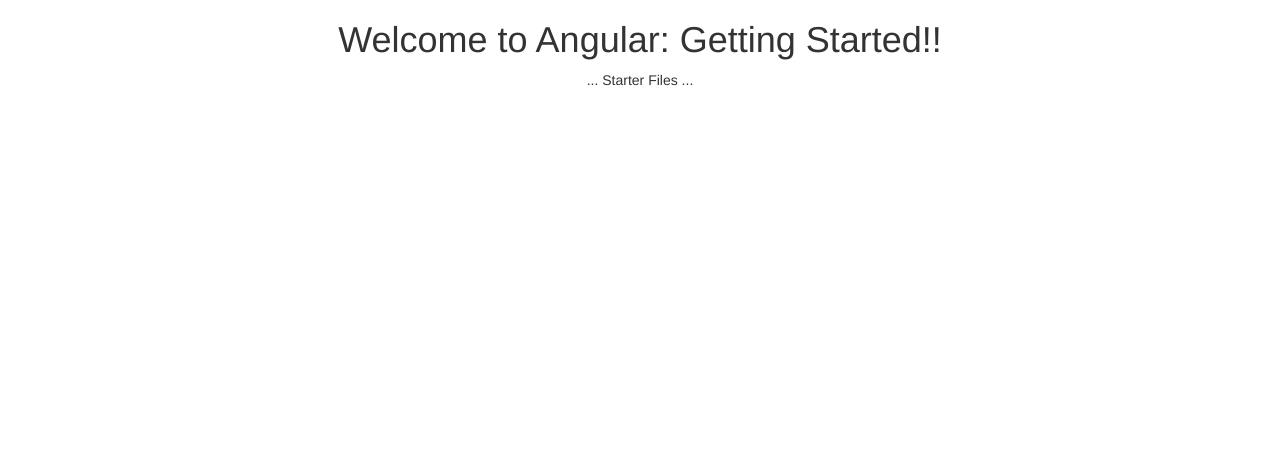
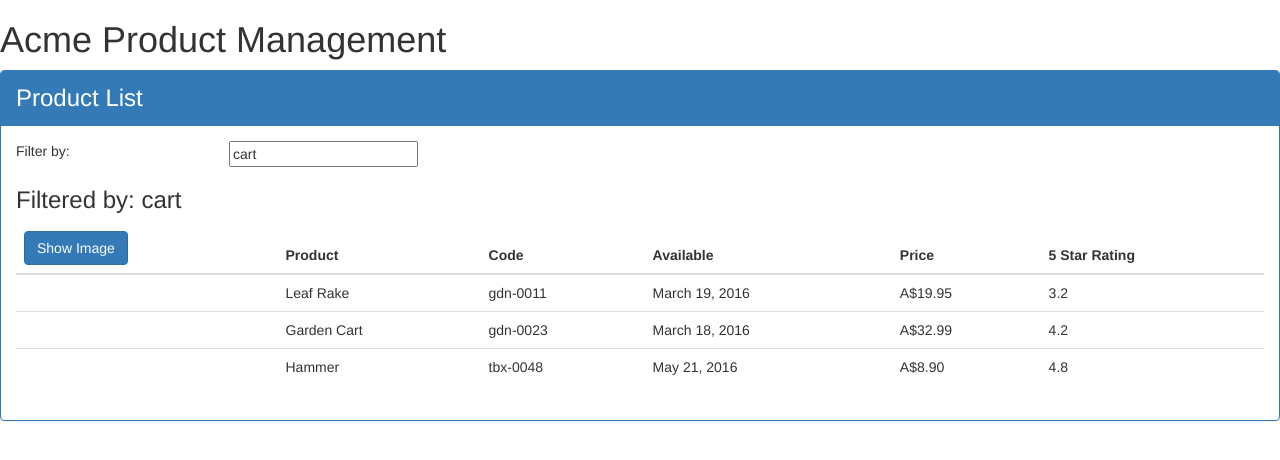
Before and after one commit to cserkaran/ProductCatalogAngularApp, an Angular app in the folder APM/: page / in a window 1280 px wide. Shown: the top 460 px of the page. Built offline with nearby package versions, Linux system fonts and the light colour scheme.

Commit message:
Covered upto module 6

```diff
--- a/APM/src/app/app.component.ts
+++ b/APM/src/app/app.component.ts
@@ -1,10 +1,14 @@
-import { Component } from '@angular/core';
+import { Component } from "@angular/core";
 
 @Component({
-  selector: 'pm-root',
-  templateUrl: './app.component.html',
-  styleUrls: ['./app.component.css']
+  selector :  'pm-root',
+  template : `
+    <div>
+      <h1>{{pageTitle}}</h1>
+        <pm-products></pm-products>
+    </div>
+  `
 })
-export class AppComponent {
-  title = 'Angular: Getting Started';
+export class AppComponent{
+  pageTitle : string  = 'Acme Product Management';
 }
--- /dev/null
+++ b/APM/src/app/products/product-list.component.html
@@ -0,0 +1,54 @@
+<div class='panel panel-primary'>
+    <div class='panel-heading'>
+        {{pageTitle}}
+    </div>
+    <div class='panel-body'>
+        <div class='row'>
+            <div class="col-md-2">Filter by:</div>
+            <div class="col-md-4">
+                <input type="text"
+                [(ngModel)] = 'listFilter'/>
+            </div>
+        </div>
+        <div class="row">
+            <div class="col-md-6">
+                <h3>Filtered by: {{listFilter}}</h3>
+            </div>
+        </div>
+        <div class='table-responsive'>
+            <table class='table'
+               *ngIf='products && products.length > 0' >
+                <thead>
+                    <tr>
+                        <th>
+                            <button class='btn btn-primary'
+                                (click) = 'toggleImage()'>
+                                {{showImage ? 'Hide' : 'Show'}} Image
+                            </button>
+                        </th>
+                        <th>Product</th>
+                        <th>Code</th>
+                        <th>Available</th>
+                        <th>Price</th>
+                        <th>5 Star Rating</th>
+                    </tr>
+                </thead>
+                <tbody>
+                   <tr *ngFor='let product of products'>
+                       <td>
+                           <img *ngIf='showImage' [src]='product.imageUrl'
+                           [title] = 'product.productName'
+                           [style.width.px] = 'imageWidth'
+                           [style.margin.px] = 'imageMargin'/>
+                       </td>
+                       <td>{{ product.productName }}</td>
+                       <td>{{ product.productCode | lowercase }}</td>
+                       <td>{{ product.releaseDate }}</td>
+                       <td>{{ product.price | currency:'AUD' : true:'1.2-2' }}</td>
+                       <td>{{ product.starRating }}</td>
+                   </tr>
+                </tbody>
+            </table>
+        </div>
+    </div>
+</div>
--- /dev/null
+++ b/APM/src/app/products/product-list.component.ts
@@ -0,0 +1,53 @@
+import { Component } from "@angular/core";
+
+@Component({
+    selector:"pm-products",
+    templateUrl:"./product-list.component.html"
+})
+
+export class ProductListComponent{
+
+ pageTitle : string = 'Product List';
+ imageWidth : number = 50;
+ imageMargin : number = 2;
+ showImage : boolean = false;
+ listFilter : string='cart';
+
+ products : any[] =
+ [
+    {
+        "productId": 1,
+        "productName": "Leaf Rake",
+        "productCode": "GDN-0011",
+        "releaseDate": "March 19, 2016",
+        "description": "Leaf rake with 48-inch wooden handle.",
+        "price": 19.95,
+        "starRating": 3.2,
+        "imageUrl": "http://openclipart.org/image/300px/svg_to_png/26215/Anonymous_Leaf_Rake.png"
+    },
+    {
+        "productId": 2,
+        "productName": "Garden Cart",
+        "productCode": "GDN-0023",
+        "releaseDate": "March 18, 2016",
+        "description": "15 gallon capacity rolling garden cart",
+        "price": 32.99,
+        "starRating": 4.2,
+        "imageUrl": "http://openclipart.org/image/300px/svg_to_png/58471/garden_cart.png"
+    },
+    {
+        "productId": 5,
+        "productName": "Hammer",
+        "productCode": "TBX-0048",
+        "releaseDate": "May 21, 2016",
+        "description": "Curved claw steel hammer",
+        "price": 8.9,
+        "starRating": 4.8,
+        "imageUrl": "http://openclipart.org/image/300px/svg_to_png/73/rejon_Hammer.png"
+    }
+ ];
+
+ toggleImage() : void{
+    this.showImage = !this.showImage;
+ }
+}
```
Also changed, not shown: APM/src/app/app.module.ts (+6 -3 lines).
